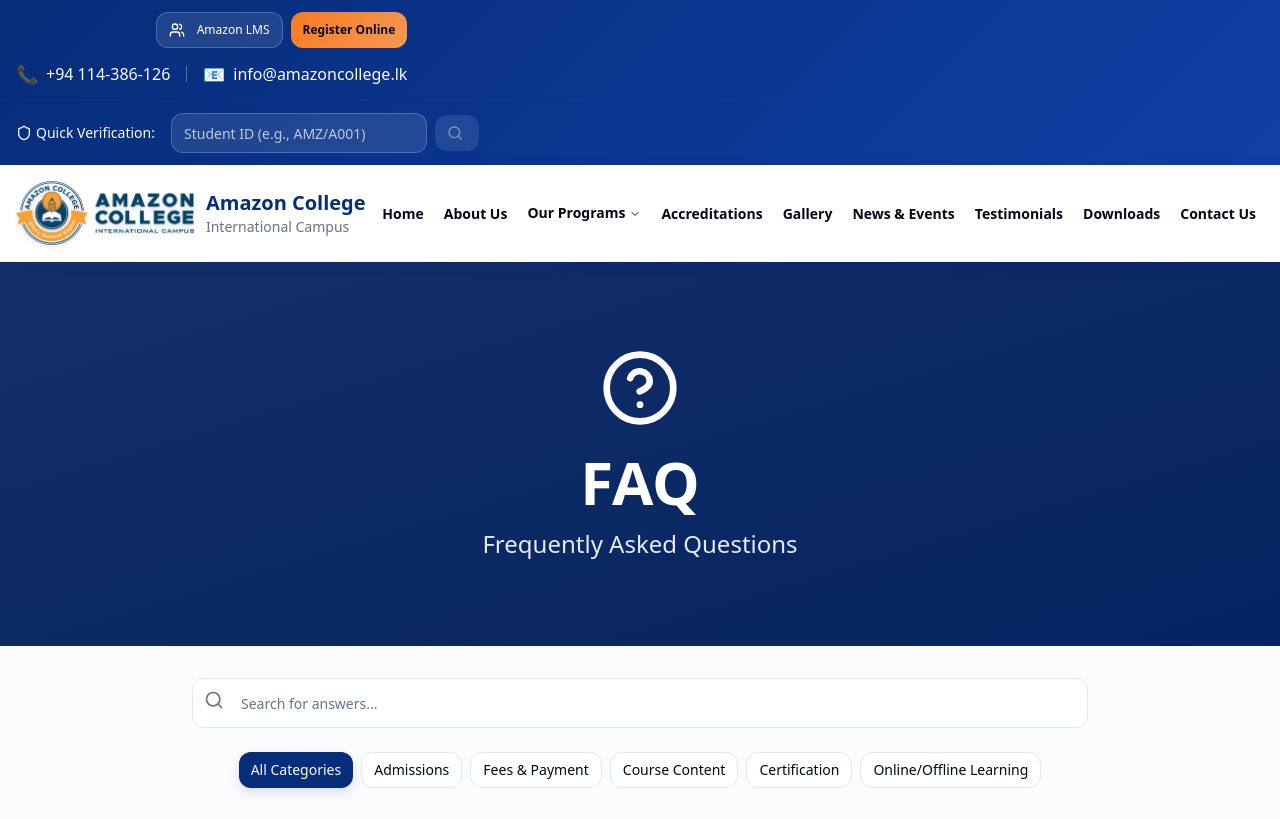
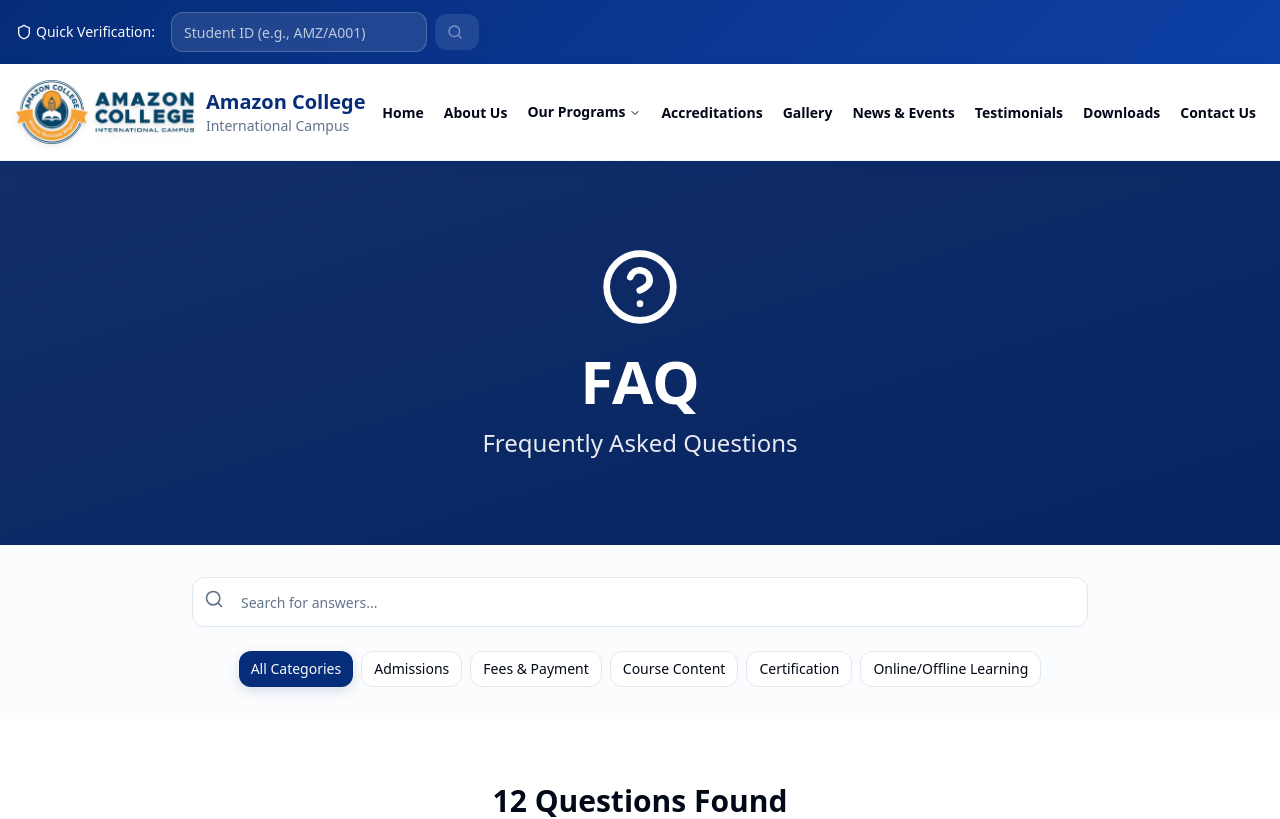
Before and after one commit to charmphyxle/amazon-campus-gateway, a React (Vite) app: page /faq in a window 1280 px wide. Shown: the top 819 px of the page. Built offline with nearby package versions, Linux system fonts and the light colour scheme.

Commit message:
Code edited in Lovable Code Editor

```diff
--- a/src/components/Header.tsx
+++ b/src/components/Header.tsx
@@ -53,46 +53,7 @@ const Header = () => {
   return (
     <div className="bg-gradient-primary text-primary-foreground">
       {/* Top Quick Access Bar */}
-      <div className="border-b border-primary-light/20">
-        <div className="container mx-auto px-4">
-          <div className="flex flex-col lg:flex-row items-center justify-between py-3 gap-4">
 
-
-            {/* Right side - Action Buttons and Contact Info */}
-            <div className="flex flex-col items-center lg:items-end gap-3 order-2 lg:order-2">
-              {/* Buttons */}
-              <div className="flex items-center gap-2 flex-wrap justify-center">
-                <Button variant="outline" size="sm" className="bg-white/10 border-white/20 text-white hover:bg-white/20 text-xs px-3 hover:scale-105 transition-transform">
-                  <Users className="w-4 h-4" />
-                  <span className="hidden sm:inline ml-1">Amazon LMS</span>
-                </Button>
-                <Button
-                  variant="cta"
-                  size="sm"
-                  onClick={handleRegisterClick}
-                  className="text-xs px-3 hover:scale-105 transition-transform"
-                >
-                  <span className="hidden sm:inline">Register Online</span>
-                  <span className="sm:hidden">Register</span>
-                </Button>
-              </div>
-
-              {/* Contact Info - Larger and more prominent */}
-              <div className="flex flex-col sm:flex-row items-center gap-2 sm:gap-4 text-sm lg:text-base">
-                <div className="flex items-center gap-2 font-medium">
-                  <span className="text-lg">📞</span>
-                  <span className="text-primary-foreground">+94 114-386-126</span>
-                </div>
-                <div className="hidden sm:block w-px h-4 bg-white/30"></div>
-                <div className="flex items-center gap-2 font-medium">
-                  <span className="text-lg">📧</span>
-                  <span className="text-primary-foreground">info@amazoncollege.lk</span>
-                </div>
-              </div>
-            </div>
-          </div>
-        </div>
-      </div>
 
       {/* Student Verification Bar */}
       <div className="py-2 lg:py-3">
```
